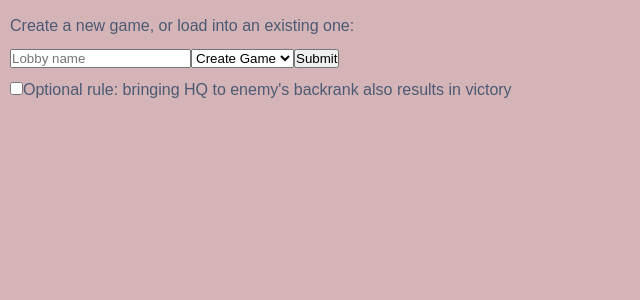
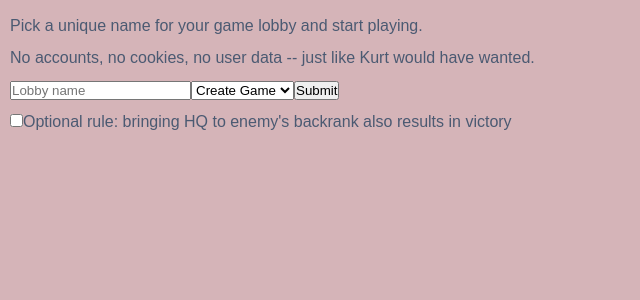
Before and after one commit to jarmatz/ghq, a Next.js app: page /play in a window 1280 px wide. Shown: the top 300 px of the page, without its empty margins (0-640 px from the left). Built offline with nearby package versions, Linux system fonts and the light colour scheme.

Commit message:
some new text on play page

```diff
--- a/app/components/bottom-component.tsx
+++ b/app/components/bottom-component.tsx
@@ -8,7 +8,7 @@ export default function BottomComponent({name}: BottomProp) {
         <div className="bottomWrapper">
             <div className='bottomContent'>
                 <div>
-                    <p>You can access this game by loading it via the <a href='/play'>splash page</a> or using these links:</p>
+                    <p>You can access this game by loading it via the <a href='/play'>splash page</a> or by using these links:</p>
                 </div>
                 <CopyComponent name={name} player='blue' />
                 <CopyComponent name={name} player='red' />
--- a/app/globals.css
+++ b/app/globals.css
@@ -63,6 +63,7 @@ a {
 
 .logPlaceholder {
   margin: 4px;
+  line-height: 1.2;
 }
 
 .logEntry {
--- a/app/layout.tsx
+++ b/app/layout.tsx
@@ -14,8 +14,8 @@ const geistMono = Geist_Mono({
 });
 
 export const metadata: Metadata = {
-  title: "Create Next App",
-  description: "Generated by create next app",
+  title: "Play GHQ",
+  description: 'Play the long lost board game designed by Kurt Vonnegut'
 };
 
 export default function RootLayout({
--- a/app/play/page.tsx
+++ b/app/play/page.tsx
@@ -74,7 +74,8 @@ export default function Home() {
 
     return (
         <div style={{margin: 10, lineHeight: 2}}>
-            <p>Create a new game, or load into an existing one:</p>
+            <p>Pick a unique name for your game lobby and start playing.</p>
+            <p>No accounts, no cookies, no user data -- just like Kurt would have wanted.</p>
             <form onSubmit={handleSubmit}>
                 <input value={name} type ='text' name='name' required placeholder='Lobby name'autoComplete='off'
                     onChange={(e) => setName(e.target.value)}>
```
